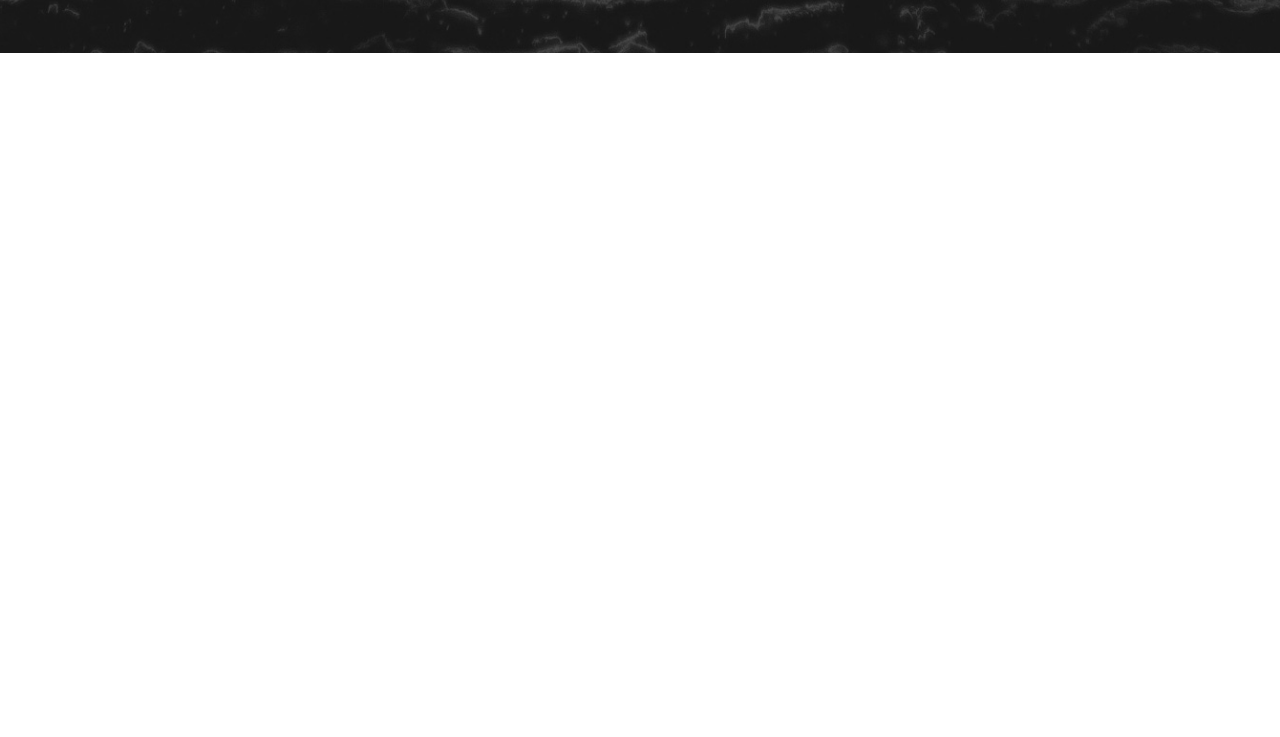
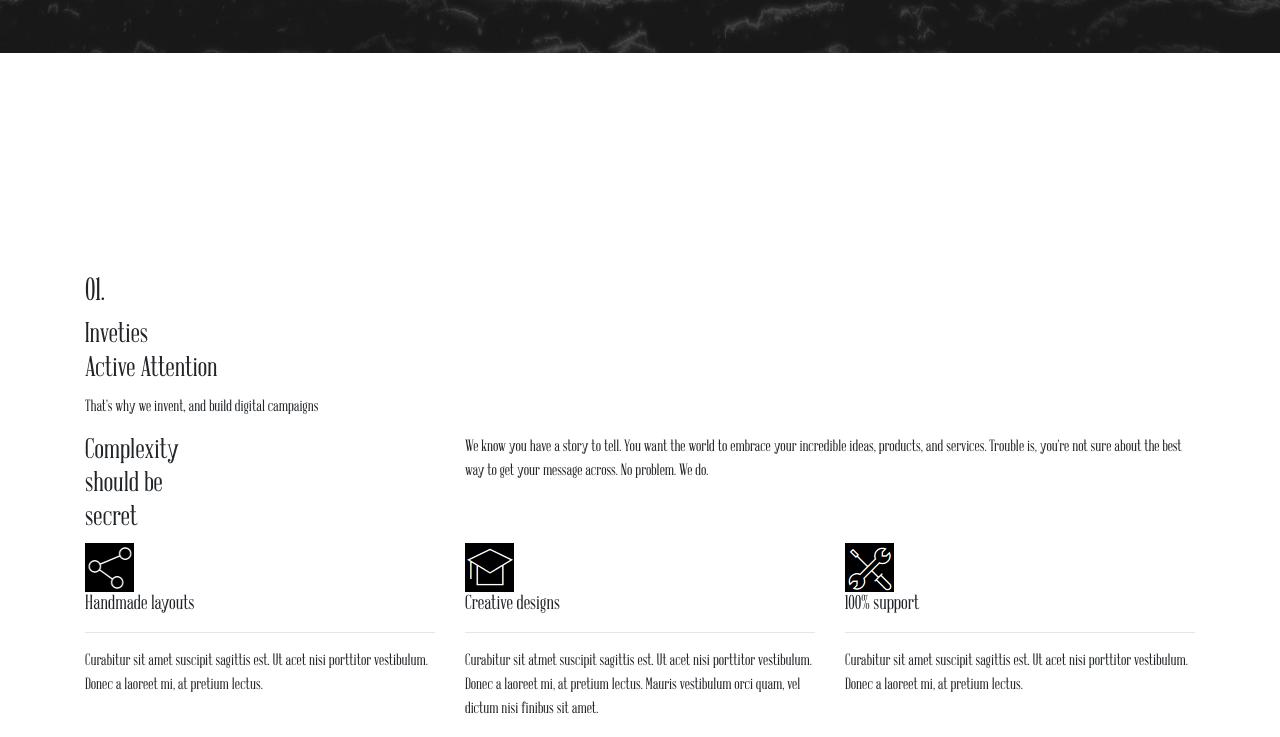
Before and after one commit to shikitos/Unity-layout-Bootstrap-BEM, a plain HTML site: page pages/index.html in a window 1280 px wide. Shown: the part 1567-2304 px from the top of the page. Before the commit the page ends 1840 px from the top, so only its background shows below. Drawn offline with Linux system fonts and the light colour scheme.

Commit message:
Add skeleton for second section (whyweinvent)
Add skeleton for the second section. I should recut out the images of the section because I did it with mistakes with transparent of the background

```diff
--- a/pages/index.html
+++ b/pages/index.html
@@ -90,6 +90,69 @@
             </div>
         </header>
     </div>
+
+    <section id="whyweinvent" class="whyweinvent">
+        <div class="container">
+            <div class="row whyweinvent-header">
+                <div class="col-lg-12">
+                    <h2 class="whyweinvent-header__num">
+                        01.
+                    </h2>
+                    <h3 class="whyweinvent-header__title">
+                        Inveties <br> Active Attention
+                    </h3>
+                    <p class="whyweinvent-header__paragraph">
+                        That's why we invent, and build digital campaigns
+                    </p>
+                </div>
+            </div>
+            <div class="row whyweinvent-text">
+                <div class="col-lg-4">
+                    <h3 class="whyweinvent-text__title">
+                        Complexity <br> should&nbsp;be <br> secret
+                    </h3>
+                </div>
+                <div class="col-lg-8">
+                    <p class="whyweinvent-text__paragraph">
+                        We know you have a story to tell. You want the world to embrace your incredible ideas, products, and services. Trouble is, you're not sure about the best way to get your message across. No problem. We do.
+
+                    </p>
+                </div>
+            </div>
+            <div class="row whyweinvent-blocks">
+                <div class="col-lg-4 text-left">
+                    <img src="../img/whyweinvent-icon1.png" alt="" class="whyweinvent-blocks__img">
+                    <h5 class="whyweinvent-blocks__title">
+                        Handmade layouts
+                    </h5>
+                    <hr>
+                    <p class="whyweinvent-blocks__paragraph">
+                        Curabitur sit amet suscipit sagittis est. Ut acet nisi porttitor vestibulum. Donec a laoreet mi, at pretium lectus.
+                    </p>
+                </div>
+                <div class="col-lg-4 text-left">
+                    <img src="../img/whyweinvent-icon2.png" alt="" class="whyweinvent-blocks__img">
+                    <h5 class="whyweinvent-blocks__title">
+                        Creative designs
+                    </h5>
+                    <hr>
+                    <p class="whyweinvent-blocks__paragraph">
+                        Curabitur sit atmet suscipit sagittis est. Ut acet nisi porttitor vestibulum. Donec a laoreet mi, at pretium lectus. Mauris vestibulum orci quam, vel dictum nisi finibus sit amet.
+                    </p>
+                </div>
+                <div class="col-lg-4 text-left">
+                    <img src="../img/whyweinvent-icon3.png" alt="" class="whyweinvent-blocks__img">
+                    <h5 class="whyweinvent-blocks__title">
+                        100% support
+                    </h5>
+                    <hr>
+                    <p class="whyweinvent-blocks__paragraph">
+                        Curabitur sit amet suscipit sagittis est. Ut acet nisi porttitor vestibulum. Donec a laoreet mi, at pretium lectus.
+                    </p>
+                </div>
+            </div>
+        </div>
+    </section>
 </body>
 
 </html>
```
